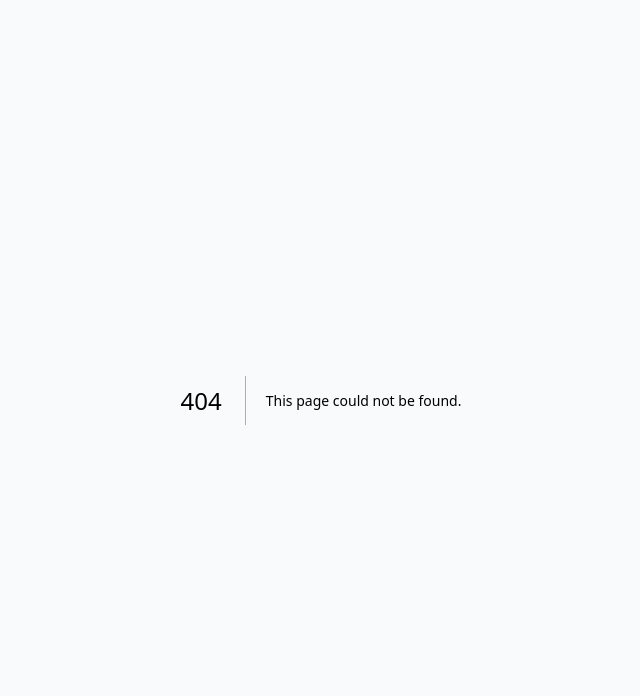
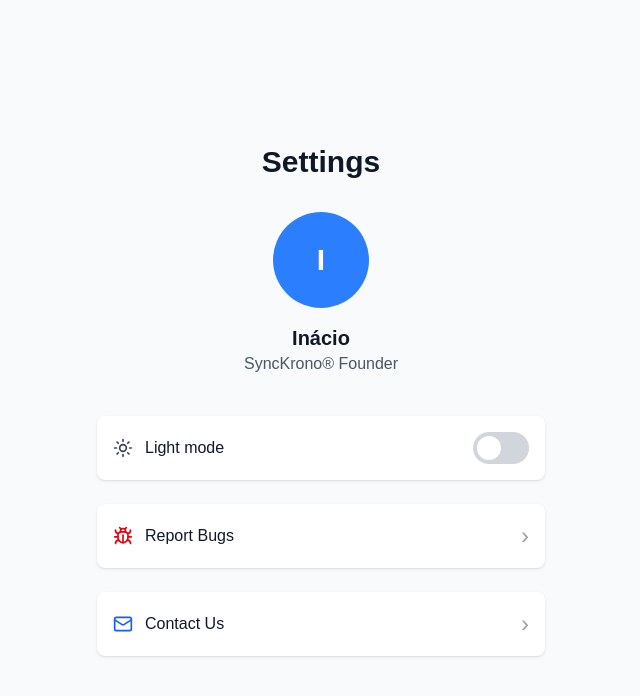
Before and after one commit to Rafini216/Hackathon, a Next.js app: page /settings in a window 1280 px wide. Before the commit this address had no page. Shown: the top 696 px of the page, without its empty margins (319-959 px from the left). Built offline with nearby package versions, Linux system fonts and the light colour scheme.

Commit message:
settings baseplate

```diff
--- a/package.json
+++ b/package.json
@@ -12,6 +12,7 @@
     "cors": "^2.8.5",
     "dotenv": "^17.2.3",
     "express": "^5.1.0",
+    "lucide-react": "^0.552.0",
     "mongodb": "^6.20.0",
     "mongoose": "^8.19.1",
     "next": "^15.5.4",
--- a/src/components/LogInForm.jsx
+++ b/src/components/LogInForm.jsx
@@ -106,7 +106,7 @@ const StyledWrapper = styled.div`
 
   .button-submit {
     margin: 20px 0 10px 0;
-    background-color: #151717;
+    background-color: #1B4965;
     border: none;
     color: white;
     font-size: 15px;
@@ -118,7 +118,7 @@ const StyledWrapper = styled.div`
   }
 
   .button-submit:hover {
-    background-color: #252727;
+    background-color: #3892A8;
   }
 
   .p {
--- /dev/null
+++ b/src/pages/settings.js
@@ -0,0 +1,81 @@
+import { useState } from 'react';
+import { Moon, Sun, Bug, Mail } from 'lucide-react';
+
+export default function SettingsPage() {
+  const [darkMode, setDarkMode] = useState(false);
+
+  return (
+    <div className={`min-h-screen flex items-center justify-center ${darkMode ? 'bg-gray-900' : 'bg-gray-50'} transition-colors duration-200 p-4`}>
+      <div className="w-full max-w-md">
+
+        <h1 className={`text-3xl font-bold mb-8 text-center ${darkMode ? 'text-white' : 'text-gray-900'}`}>
+          Settings
+        </h1>
+
+        <div className="flex flex-col items-center mb-10">
+          <div className="w-24 h-24 rounded-full bg-blue-500 flex items-center justify-center text-white text-3xl font-bold mb-4">
+            I
+          </div>
+          <h2 className={`text-xl font-semibold ${darkMode ? 'text-white' : 'text-gray-900'}`}>
+            Inácio
+          </h2>
+          <p className={`${darkMode ? 'text-gray-400' : 'text-gray-600'}`}>
+            SyncKrono® Founder
+          </p>
+        </div>
+
+        <div className={`w-full flex items-center justify-between py-4 px-4 mb-6 rounded-lg transition-colors ${
+          darkMode ? 'bg-gray-800 hover:bg-gray-750' : 'bg-white hover:bg-gray-100'
+        } shadow-sm`}>
+          <div className="flex items-center space-x-3">
+            {darkMode ? (
+              <Moon className={`w-5 h-5 ${darkMode ? 'text-gray-300' : 'text-gray-700'}`} />
+            ) : (
+              <Sun className={`w-5 h-5 ${darkMode ? 'text-gray-300' : 'text-gray-700'}`} />
+            )}
+            <span className={`font-medium ${darkMode ? 'text-white' : 'text-gray-900'}`}>
+              {darkMode ? 'Dark mode' : 'Light mode'}
+            </span>
+          </div>
+          <button
+            onClick={() => setDarkMode(!darkMode)}
+            className={`relative inline-flex h-8 w-14 items-center rounded-full transition-colors ${
+              darkMode ? 'bg-blue-600' : 'bg-gray-300'
+            }`}
+          >
+            <span
+              className={`inline-block h-6 w-6 transform rounded-full bg-white transition-transform ${
+                darkMode ? 'translate-x-7' : 'translate-x-1'
+              }`}
+            />
+          </button>
+        </div>
+
+        <button className={`w-full flex items-center justify-between py-4 px-4 mb-6 rounded-lg transition-colors ${
+          darkMode ? 'bg-gray-800 hover:bg-gray-750' : 'bg-white hover:bg-gray-100'
+        } shadow-sm`}>
+          <div className="flex items-center space-x-3">
+            <Bug className={`w-5 h-5 ${darkMode ? 'text-red-400' : 'text-red-600'}`} />
+            <span className={`font-medium ${darkMode ? 'text-white' : 'text-gray-900'}`}>
+              Report Bugs
+            </span>
+          </div>
+          <span className={`text-2xl ${darkMode ? 'text-gray-600' : 'text-gray-400'}`}>›</span>
+        </button>
+
+        <button className={`w-full flex items-center justify-between py-4 px-4 rounded-lg transition-colors ${
+          darkMode ? 'bg-gray-800 hover:bg-gray-750' : 'bg-white hover:bg-gray-100'
+        } shadow-sm`}>
+          <div className="flex items-center space-x-3">
+            <Mail className={`w-5 h-5 ${darkMode ? 'text-blue-400' : 'text-blue-600'}`} />
+            <span className={`font-medium ${darkMode ? 'text-white' : 'text-gray-900'}`}>
+              Contact Us
+            </span>
+          </div>
+          <span className={`text-2xl ${darkMode ? 'text-gray-600' : 'text-gray-400'}`}>›</span>
+        </button>
+
+      </div>
+    </div>
+  );
+}
```
Also changed, not shown: 1 other file (tests, documents, lock files or other folders).
